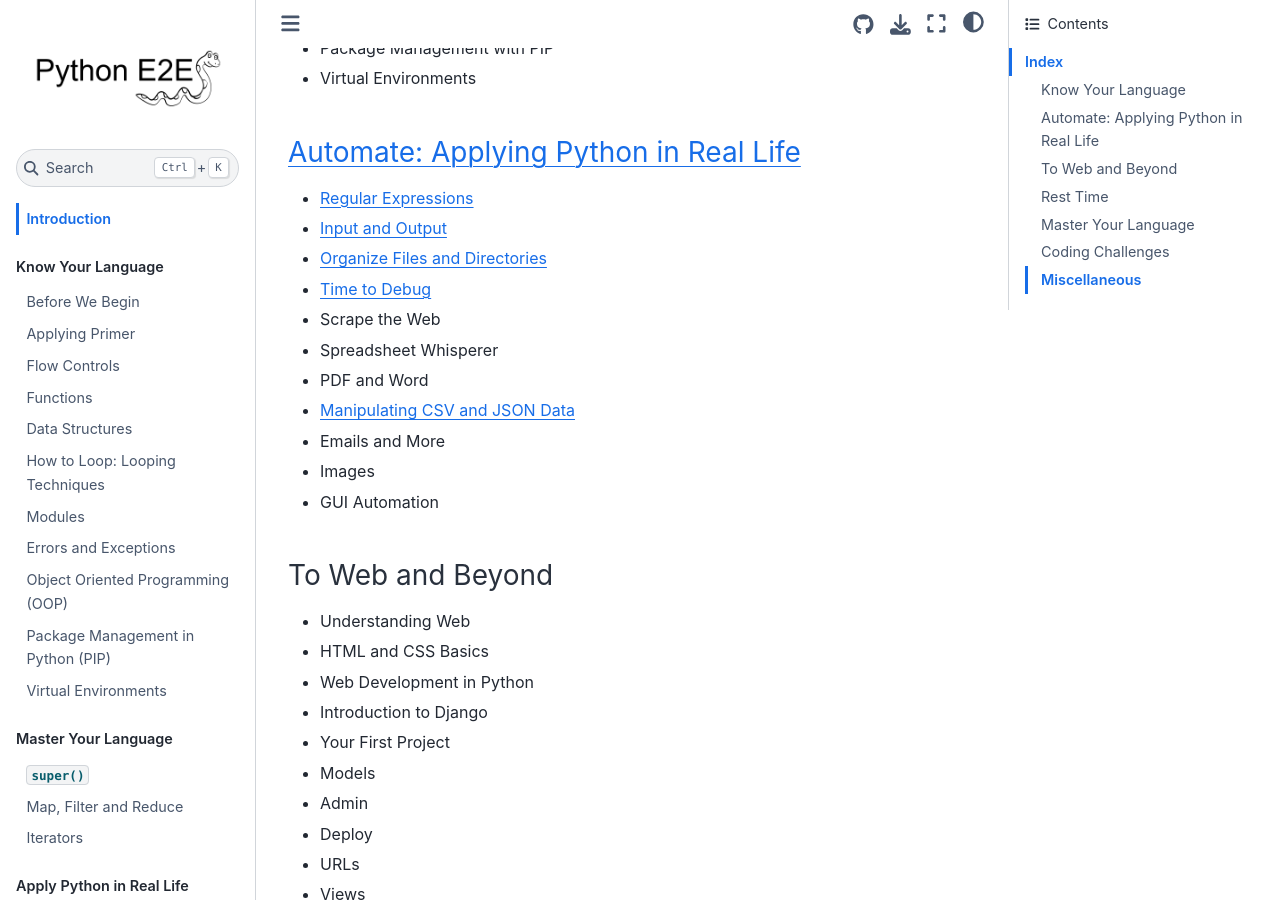
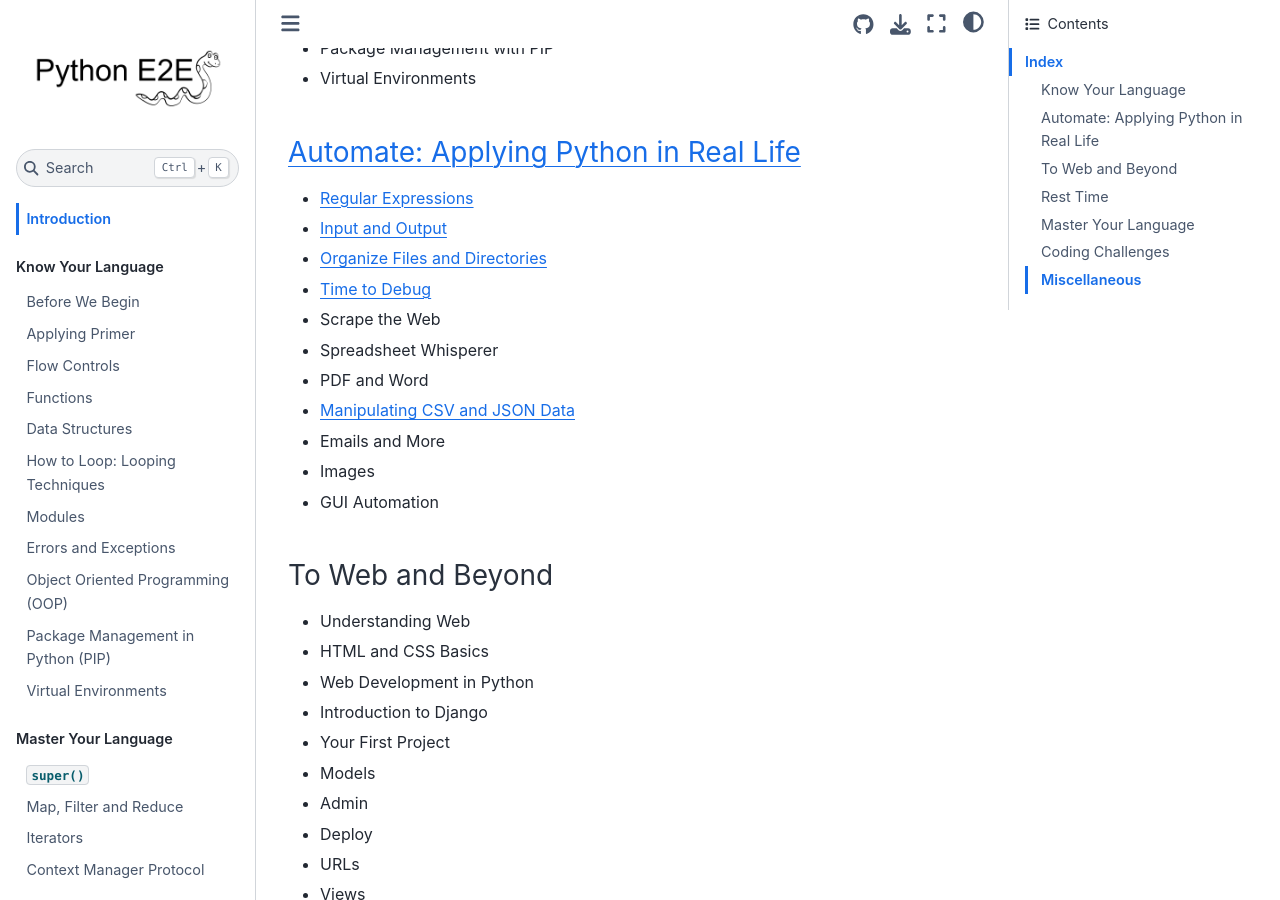
Before and after one commit to sajalshres/python-e2e-book, a Jupyter Book: the page built from book/intro.md, in a window 1280 px wide and 900 px high, scrolled down 604 px. Built offline with Jupyter Book 1.0.4 settings and Sphinx 7.4.7 and the Sphinx Book theme 1.1.4, drawn with Linux system fonts in a browser that asks for light colours; pages that are not in the unit, such as notebooks, are missing from menus; some of the changed lines change nothing that is shown.

Commit message:
updated toc

```diff
--- a/book/_toc.yml
+++ b/book/_toc.yml
@@ -20,6 +20,7 @@
     - file: master-your-language/super/notebook.ipynb
     - file: master-your-language/map-filter-reduce/notebook.ipynb
     - file: master-your-language/iterators/notebook.ipynb
+    - file: master-your-language/context-managers/notebook.ipynb
 
 - part: Apply Python in Real Life
   chapters:
```
